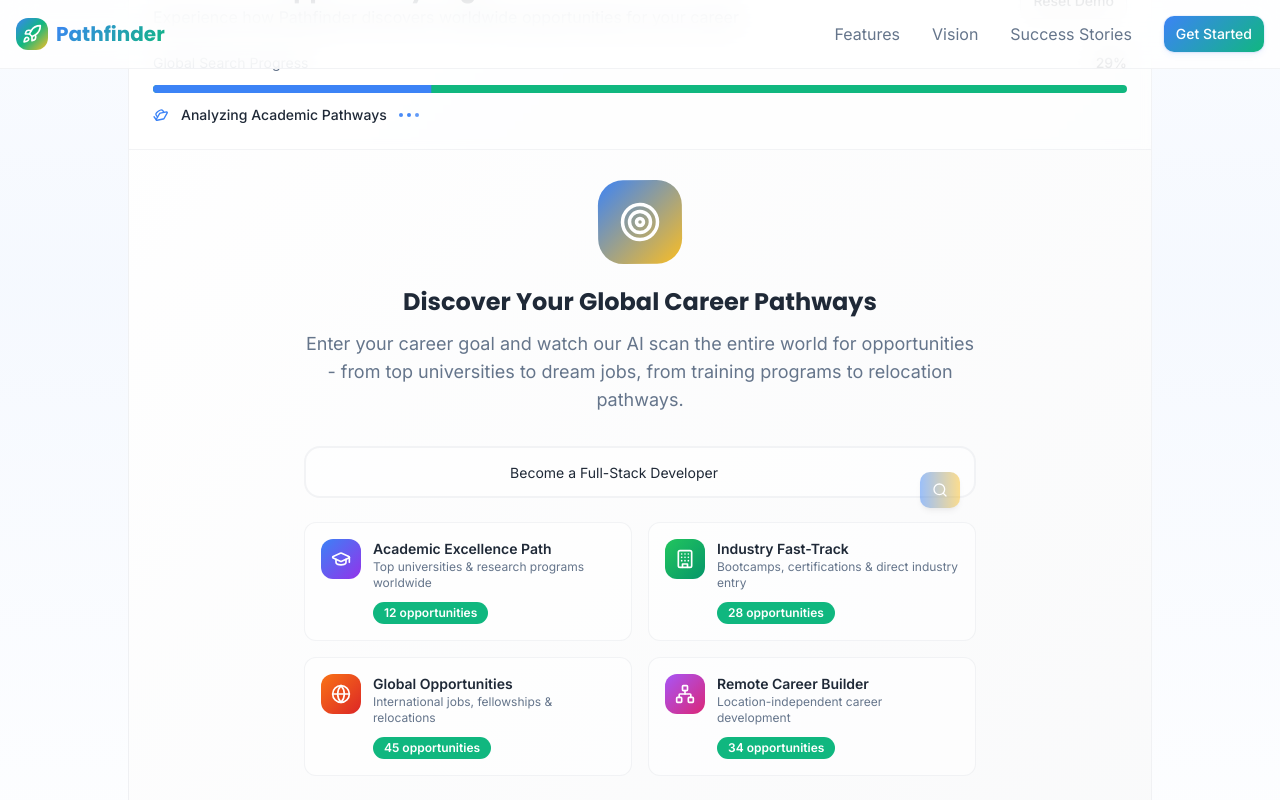
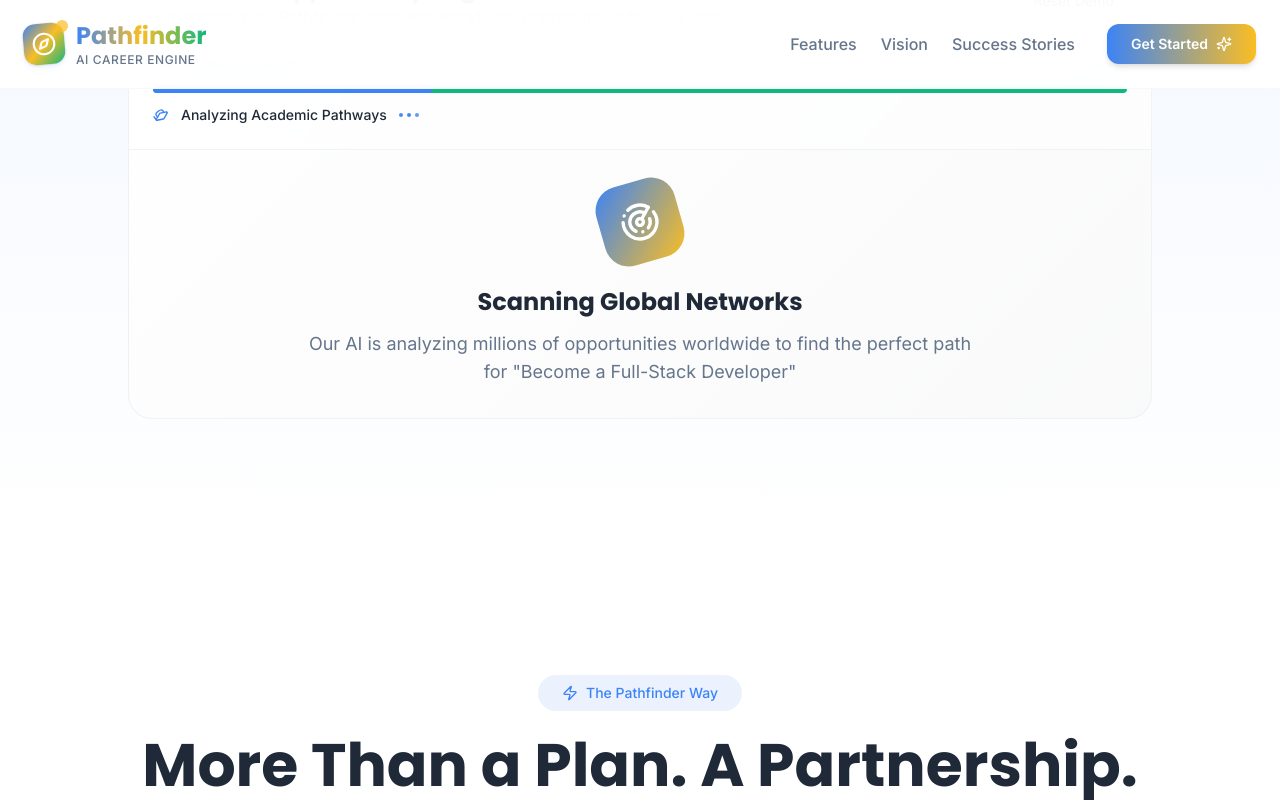
Before and after one commit to programmeradu/pathfinder-ai-architect-03, a React (Vite) app: page / in a window 1280 px wide. Both pictures are taken after a click on the button 940 px from the left and 2630 px from the top of the page. Shown: the part 2230-3030 px from the top of the page. Built offline with nearby package versions, Linux system fonts and the light colour scheme.

Commit message:
Update header and demo component
Update the header and logo to high standards.
Improve the demo component to be multi-step and showcase learning paths, career opportunities, and life pathways.

```diff
--- a/src/components/EnhancedDemo.tsx
+++ b/src/components/EnhancedDemo.tsx
@@ -117,9 +117,11 @@ const careerPaths = [
 ];
 
 export function EnhancedDemo() {
+  const [currentStep, setCurrentStep] = useState(0); // 0: goal input, 1: searching, 2: learning paths, 3: opportunities
   const [currentStage, setCurrentStage] = useState(0);
   const [isSearching, setIsSearching] = useState(false);
   const [goalText, setGoalText] = useState('');
+  const [showLearningPaths, setShowLearningPaths] = useState(false);
   const [showOpportunities, setShowOpportunities] = useState(false);
   const [selectedPath, setSelectedPath] = useState<number | null>(null);
   const [searchProgress, setSearchProgress] = useState(0);
@@ -130,6 +132,7 @@ export function EnhancedDemo() {
     }
 
     setIsSearching(true);
+    setCurrentStep(1);
     setCurrentStage(0);
     setSearchProgress(0);
 
@@ -141,16 +144,24 @@ export function EnhancedDemo() {
 
         if (index === searchStages.length - 1) {
           setIsSearching(false);
-          setShowOpportunities(true);
+          setCurrentStep(2);
+          setShowLearningPaths(true);
         }
       }, searchStages.slice(0, index + 1).reduce((acc, s) => acc + s.delay, 0));
     });
   };
 
+  const proceedToOpportunities = () => {
+    setCurrentStep(3);
+    setShowOpportunities(true);
+  };
+
   const resetDemo = () => {
+    setCurrentStep(0);
     setCurrentStage(0);
     setIsSearching(false);
     setGoalText('');
+    setShowLearningPaths(false);
     setShowOpportunities(false);
     setSelectedPath(null);
     setSearchProgress(0);
@@ -181,7 +192,7 @@ export function EnhancedDemo() {
           </div>
 
           {/* Search Progress */}
-          {(isSearching || showOpportunities) && (
+          {(isSearching || showLearningPaths || showOpportunities) && (
             <motion.div
               initial={{ opacity: 0, y: -10 }}
               animate={{ opacity: 1, y: 0 }}
@@ -235,7 +246,8 @@ export function EnhancedDemo() {
       {/* Demo Content */}
       <div className="p-8">
         <AnimatePresence mode="wait">
-          {!showOpportunities ? (
+          {/* Step 0: Goal Input */}
+          {currentStep === 0 && (
             <motion.div
               key="goal-input"
               initial={{ opacity: 0, y: 20 }}
@@ -367,7 +379,127 @@ export function EnhancedDemo() {
                 </motion.div>
               </div>
             </motion.div>
-          ) : (
+          )}
+
+          {/* Step 1: Searching */}
+          {currentStep === 1 && (
+            <motion.div
+              key="searching"
+              initial={{ opacity: 0, y: 20 }}
+              animate={{ opacity: 1, y: 0 }}
+              exit={{ opacity: 0, y: -20 }}
+              className="space-y-8"
+            >
+              <div className="text-center space-y-6">
+                <motion.div
+                  className="w-20 h-20 bg-gradient-to-br from-primary to-accent rounded-3xl flex items-center justify-center mx-auto"
+                  animate={{
+                    rotate: [0, 360],
+                    scale: [1, 1.1, 1]
+                  }}
+                  transition={{ duration: 3, repeat: Infinity }}
+                >
+                  <Radar className="h-10 w-10 text-white" />
+                </motion.div>
+
+                <div>
+                  <h4 className="font-poppins font-bold text-2xl mb-3">
+                    Scanning Global Networks
+                  </h4>
+                  <p className="text-muted-foreground text-lg max-w-2xl mx-auto">
+                    Our AI is analyzing millions of opportunities worldwide to find the perfect path for "{goalText || "Full-Stack Developer"}"
+                  </p>
+                </div>
+              </div>
+            </motion.div>
+          )}
+
+          {/* Step 2: Learning Paths */}
+          {currentStep === 2 && (
+            <motion.div
+              key="learning-paths"
+              initial={{ opacity: 0, y: 20 }}
+              animate={{ opacity: 1, y: 0 }}
+              exit={{ opacity: 0, y: -20 }}
+              className="space-y-8"
+            >
+              <div className="text-center space-y-4">
+                <motion.div
+                  className="w-16 h-16 bg-gradient-to-br from-blue-500 to-purple-600 rounded-2xl flex items-center justify-center mx-auto"
+                  animate={{ scale: [1, 1.1, 1] }}
+                  transition={{ duration: 2, repeat: Infinity }}
+                >
+                  <GraduationCap className="h-8 w-8 text-white" />
+                </motion.div>
+                <h4 className="font-poppins font-bold text-2xl">
+                  Learning Pathways Found
+                </h4>
+                <p className="text-muted-foreground">
+                  Choose your preferred learning approach for "{goalText || "Full-Stack Developer"}"
+                </p>
+              </div>
+
+              {/* Learning Paths Grid */}
+              <div className="grid grid-cols-1 md:grid-cols-2 gap-6">
+                {careerPaths.map((path, index) => (
+                  <motion.div
+                    key={index}
+                    initial={{ opacity: 0, y: 20, scale: 0.9 }}
+                    animate={{ opacity: 1, y: 0, scale: 1 }}
+                    transition={{ delay: index * 0.1 }}
+                    className="bg-background/50 rounded-2xl p-6 border border-border/50 hover:shadow-glow transition-all duration-500 cursor-pointer group relative overflow-hidden"
+                    whileHover={{ scale: 1.02, y: -5 }}
+                    onClick={() => setSelectedPath(index)}
+                  >
+                    <div className={`absolute inset-0 bg-gradient-to-br ${path.color} opacity-5 group-hover:opacity-10 transition-opacity`} />
+
+                    <div className="relative z-10">
+                      <div className="flex items-start justify-between mb-4">
+                        <div className={`w-12 h-12 bg-gradient-to-br ${path.color} rounded-xl flex items-center justify-center`}>
+                          <path.icon className="h-6 w-6 text-white" />
+                        </div>
+                        <Badge variant="secondary" className="text-xs">
+                          {path.opportunities} paths
+                        </Badge>
+                      </div>
+
+                      <h5 className="font-semibold text-lg mb-2 group-hover:text-primary transition-colors">
+                        {path.title}
+                      </h5>
+
+                      <p className="text-sm text-muted-foreground mb-4">
+                        {path.description}
+                      </p>
+
+                      <Button
+                        variant={selectedPath === index ? "default" : "outline"}
+                        size="sm"
+                        className="w-full"
+                      >
+                        {selectedPath === index ? "Selected" : "Choose This Path"}
+                      </Button>
+                    </div>
+                  </motion.div>
+                ))}
+              </div>
+
+              <div className="text-center">
+                <Button
+                  onClick={proceedToOpportunities}
+                  size="lg"
+                  className="bg-gradient-to-r from-primary via-accent to-secondary text-white font-semibold px-12 py-4 rounded-2xl shadow-glow border-0"
+                >
+                  <span className="flex items-center">
+                    Explore Career Opportunities
+                    <ArrowRight className="h-5 w-5 ml-3" />
+                  </span>
+                </Button>
+              </div>
+            </motion.div>
+          )}
+
+          {/* Step 3: Global Opportunities */}
+          {currentStep === 3 && (
             /* Global Opportunities Results */
             <motion.div
               key="opportunities"
--- a/src/pages/Index.tsx
+++ b/src/pages/Index.tsx
@@ -7,7 +7,7 @@ import { Input } from "@/components/ui/input"
 import {
   Brain, Search, MessageCircle, ArrowRight, ChevronRight, Mail, CheckCircle,
   Globe, Zap, Target, TrendingUp, Users, Award, Sparkles, Rocket,
-  BarChart3, Map, Clock, Star, Play
+  BarChart3, Map, Clock, Star, Play, Compass
 } from "lucide-react"
 import heroImage from "@/assets/hero-bg.jpg"
 import elenaImage from "@/assets/testimonial-elena.jpg"
@@ -40,27 +40,94 @@ const Index = () => {
 
   return (
     <div className="min-h-screen bg-background font-inter">
-      {/* Navigation Bar */}
+      {/* Premium Navigation Bar */}
       <motion.nav
-        className="fixed top-0 w-full z-50 bg-background/80 backdrop-blur-lg border-b border-border/50"
+        className="fixed top-0 w-full z-50 bg-background/95 backdrop-blur-xl border-b border-border/30 shadow-elegant"
         initial={{ opacity: 0, y: -20 }}
         animate={{ opacity: 1, y: 0 }}
         transition={{ duration: 0.6 }}
       >
-        <div className="container mx-auto px-4 py-4 flex items-center justify-between">
-          <div className="flex items-center space-x-2">
-            <div className="w-8 h-8 bg-gradient-premium rounded-lg flex items-center justify-center">
-              <Rocket className="h-5 w-5 text-white" />
+        <div className="container mx-auto px-6 py-5 flex items-center justify-between">
+          {/* Enhanced Logo */}
+          <motion.div
+            className="flex items-center space-x-3"
+            whileHover={{ scale: 1.02 }}
+            transition={{ duration: 0.2 }}
+          >
+            <div className="relative">
+              <motion.div
+                className="w-10 h-10 bg-gradient-to-br from-primary via-accent to-secondary rounded-xl flex items-center justify-center shadow-glow"
+                animate={{
+                  rotate: [0, 5, -5, 0],
+                  scale: [1, 1.05, 1]
+                }}
+                transition={{ duration: 6, repeat: Infinity }}
+              >
+                <Compass className="h-6 w-6 text-white" />
+              </motion.div>
+              <motion.div
+                className="absolute -top-1 -right-1 w-3 h-3 bg-accent rounded-full"
+                animate={{ scale: [1, 1.3, 1], opacity: [0.7, 1, 0.7] }}
+                transition={{ duration: 2, repeat: Infinity }}
+              />
             </div>
-            <span className="font-poppins font-bold text-xl bg-gradient-text bg-clip-text text-transparent">
-              Pathfinder
-            </span>
-          </div>
+            <div>
+              <span className="font-poppins font-bold text-2xl bg-gradient-to-r from-primary via-accent to-secondary bg-clip-text text-transparent">
+                Pathfinder
+              </span>
+              <div className="text-xs text-muted-foreground font-medium tracking-wider">
+                AI CAREER ENGINE
+              </div>
+            </div>
+          </motion.div>
+
+          {/* Enhanced Navigation */}
           <div className="hidden md:flex items-center space-x-8">
-            <a href="#features" className="text-muted-foreground hover:text-foreground transition-colors">Features</a>
-            <a href="#vision" className="text-muted-foreground hover:text-foreground transition-colors">Vision</a>
-            <a href="#testimonials" className="text-muted-foreground hover:text-foreground transition-colors">Success Stories</a>
-            <Button variant="premium" size="sm">Get Started</Button>
+            <div className="flex items-center space-x-6">
+              <motion.a
+                href="#features"
+                className="text-muted-foreground hover:text-primary transition-all duration-300 font-medium relative group"
+                whileHover={{ y: -1 }}
+              >
+                Features
+                <span className="absolute -bottom-1 left-0 w-0 h-0.5 bg-primary transition-all duration-300 group-hover:w-full"></span>
+              </motion.a>
+              <motion.a
+                href="#vision"
+                className="text-muted-foreground hover:text-primary transition-all duration-300 font-medium relative group"
+                whileHover={{ y: -1 }}
+              >
+                Vision
+                <span className="absolute -bottom-1 left-0 w-0 h-0.5 bg-primary transition-all duration-300 group-hover:w-full"></span>
+              </motion.a>
+              <motion.a
+                href="#testimonials"
+                className="text-muted-foreground hover:text-primary transition-all duration-300 font-medium relative group"
+                whileHover={{ y: -1 }}
+              >
+                Success Stories
+                <span className="absolute -bottom-1 left-0 w-0 h-0.5 bg-primary transition-all duration-300 group-hover:w-full"></span>
+              </motion.a>
+            </div>
+            <motion.div
+              whileHover={{ scale: 1.05 }}
+              whileTap={{ scale: 0.95 }}
+            >
+              <Button
+                className="bg-gradient-to-r from-primary to-accent text-white font-semibold px-6 py-2 rounded-xl shadow-glow border-0 relative overflow-hidden group"
+              >
+                <motion.div
+                  className="absolute inset-0 bg-gradient-to-r from-white/20 to-transparent"
+                  initial={{ x: "-100%" }}
+                  whileHover={{ x: "100%" }}
+                  transition={{ duration: 0.6 }}
+                />
+                <span className="relative z-10 flex items-center">
+                  Get Started
+                  <Sparkles className="h-4 w-4 ml-2" />
+                </span>
+              </Button>
+            </motion.div>
           </div>
         </div>
       </motion.nav>
```
